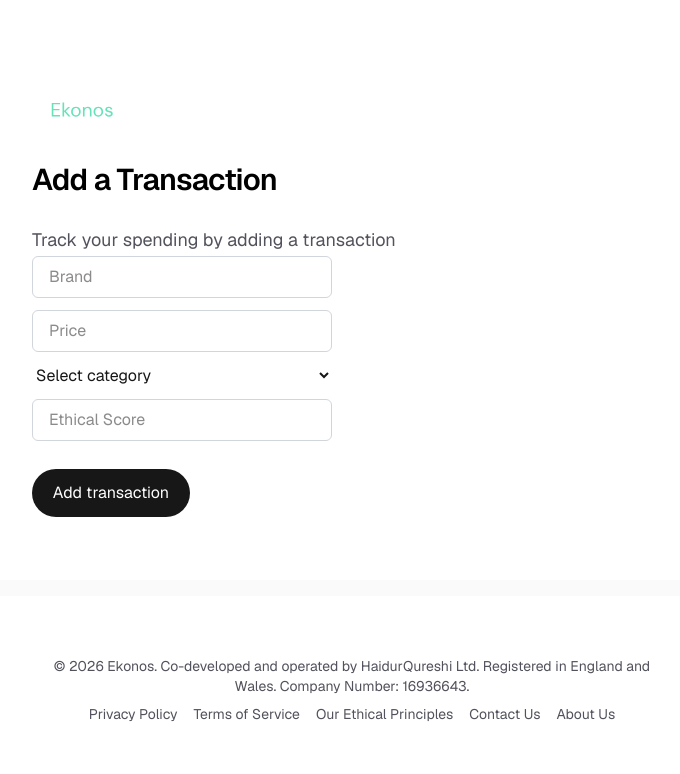
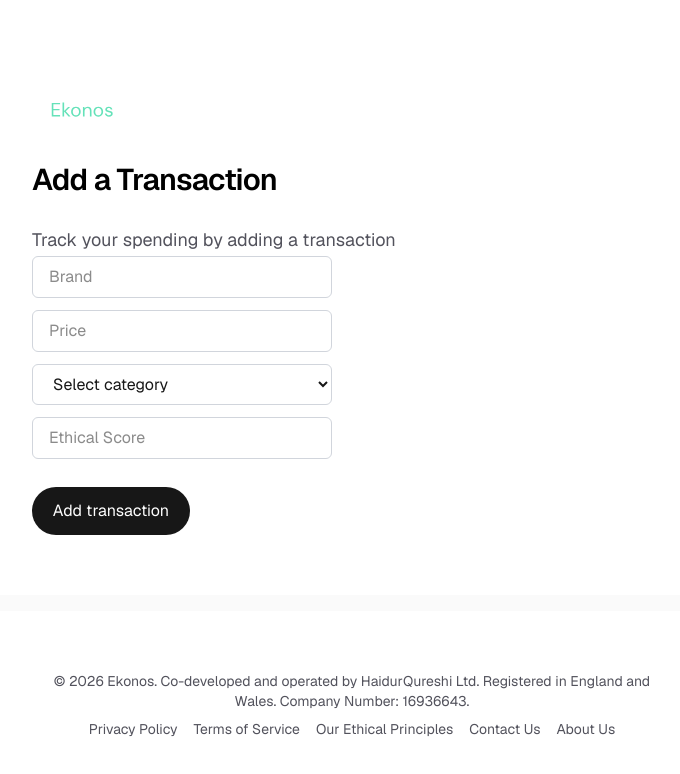
Before and after one commit to haidurqureshi/Ekonos, a Next.js app: page /add-item in a window 1280 px wide. Shown: the top 774 px of the page, without its empty margins (288-968 px from the left). Built offline with nearby package versions, Linux system fonts and the light colour scheme.

Commit message:
Update page.tsx

```diff
--- a/app/add-item/page.tsx
+++ b/app/add-item/page.tsx
@@ -72,7 +72,7 @@ export default function SignupPage() {
                         required
                         className="border border-gray-300 rounded-md py-2 px-4 focus:outline-none focus:ring-2 focus:ring-[#65e2b9] dark:bg-zinc-900 dark:border-zinc-700 dark:text-white dark:placeholder-zinc-500"
                     />
-                    <select value={category} onChange={(e) => SetCategory(e.target.value)} required>
+                    <select value={category} onChange={(e) => SetCategory(e.target.value)} className="border border-gray-300 rounded-md py-2 px-4 focus:outline-none focus:ring-2 focus:ring-[#65e2b9] dark:bg-zinc-900 dark:border-zinc-700 dark:text-white dark:placeholder-zinc-500" required>
     <option value="" disabled>Select category</option>
     <option value="Transport">Transport</option>
     <option value="Shopping">Shopping</option>
```
